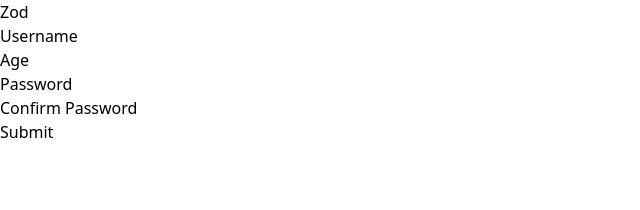
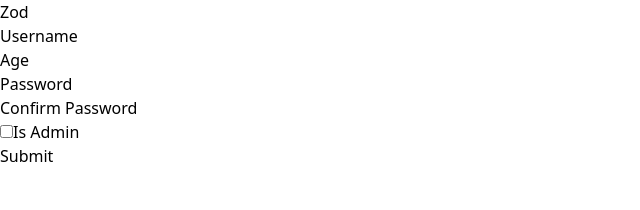
Before and after one commit to muhammadderic/hello-ts-next, a Next.js app: page / in a window 1280 px wide. Shown: the top 210 px of the page, without its empty margins (0-640 px from the left). Built offline with nearby package versions, Linux system fonts and the light colour scheme.

Commit message:
Add trim to username to apply data transformation and add isAdmin default value

```diff
--- a/src/components/SchemaDef.tsx
+++ b/src/components/SchemaDef.tsx
@@ -5,12 +5,14 @@
 
 // Define Zod schema
 const formSchema = z.object({
-  username: z.string().min(3, 'Username must be at least 3 characters'),
+  username: z.string().min(3, 'Username must be at least 3 characters').transform((val) => val.trim()),
   age: z.number().min(18, 'You must be at least 18 years old'),
 
   // Schema with refine method for custom validation
   password: z.string().min(6, 'Password must be at least 6 characters'),
   confirmPassword: z.string(),
+
+  isAdmin: z.boolean().default(false),  // New boolean field with default value false
 }).refine((data) => data.password === data.confirmPassword, {
   message: "Passwords don't match",
   path: ['confirmPassword'], // This specifies where the error should appear
@@ -29,14 +31,16 @@
     username: '',
     age: '',
     password: '',
-    confirmPassword: ''
+    confirmPassword: '',
+    isAdmin: false,
   });
   const [errors, setErrors] = useState<FormErrors>({});
 
   const handleChange = (e: React.ChangeEvent<HTMLInputElement>) => {
+    const { name, value, type, checked } = e.target;
     setFormData({
       ...formData,
-      [e.target.name]: e.target.value,
+      [name]: type === 'checkbox' ? checked : value,  // Handle checkbox for boolean
     });
   };
 
@@ -50,6 +54,7 @@
         age: Number(formData.age),
         password: formData.password,
         confirmPassword: formData.confirmPassword,
+        isAdmin: formData.isAdmin,
       });
       console.log('Valid data:', parsedData);
       setErrors({});
@@ -107,6 +112,19 @@
         {errors.confirmPassword && <p>{errors.confirmPassword[0]}</p>}
       </div>
 
+      {/* isAdmin field */}
+      <div>
+        <label htmlFor="isAdmin">
+          <input
+            type="checkbox"
+            name="isAdmin"
+            checked={formData.isAdmin}
+            onChange={handleChange}
+          />
+          Is Admin
+        </label>
+      </div>
+
       <button type="submit">Submit</button>
     </form>
   );
```
